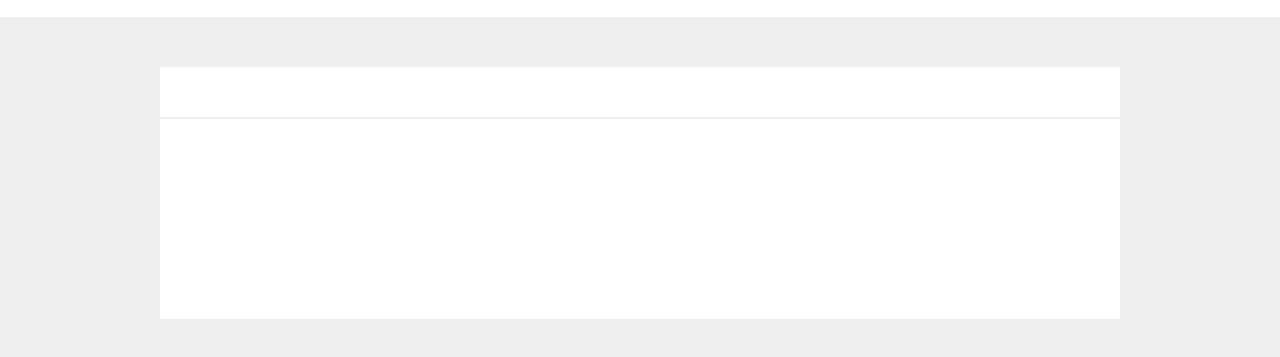
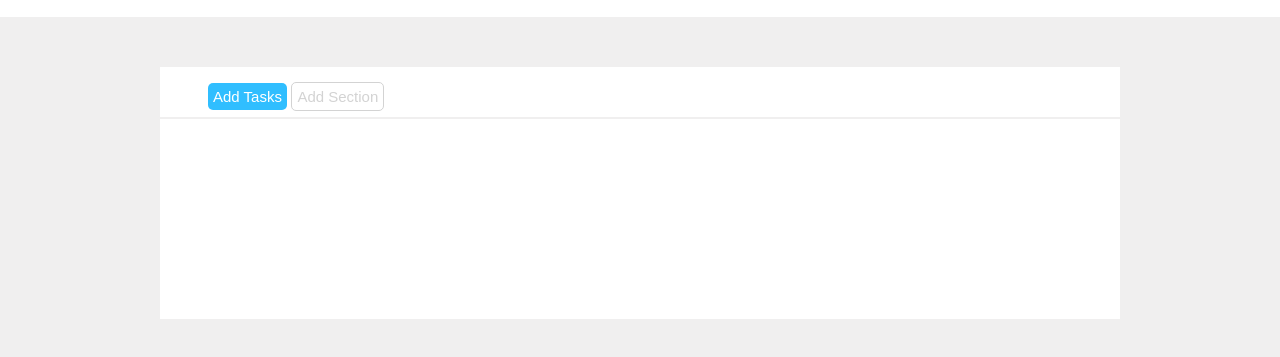
Before and after one commit to Crisano97/html-css-toboolist, a plain HTML site: page index.html in a window 1280 px wide. Shown: the part 83-440 px from the top of the page. Drawn offline with Linux system fonts and the light colour scheme.

Commit message:
toboolist

```diff
--- a/css/style.css
+++ b/css/style.css
@@ -7,6 +7,8 @@
 body {
     background-color: rgb(240, 239, 239);
 }
+
+/* header */
 
 .header {
     height: 100px;
@@ -30,15 +32,45 @@ body {
     font-weight: bolder;
 }
 
+/* main */
+
 .corp {
     width:75%;
     margin: 0 auto;
     margin-top: 50px;
 }
 
+
+
 .adds {
     height: 50px;
     background-color: white;
+}
+
+.container {
+    width:90%;
+    margin: 0 auto;
+    padding-top: 15px;
+}
+
+.button {
+    text-align: center;
+    font-size: 15px;
+    padding: 5px;
+    border-radius: 5px;
+}
+
+#add-tasks {
+    background-color: rgb(48, 190, 255);
+    color: white;
+    border: none;
+
+}
+
+#add-section {
+     color: lightgrey;
+     background-color: transparent;
+     border: 1px solid lightgray;
 }
 
 .list {
--- a/index.html
+++ b/index.html
@@ -23,6 +23,13 @@
     <div class="corp">
         <div class="adds">
 
+            <div class="container">
+
+                <button id="add-tasks" class="button">Add Tasks</button>
+                <button id="add-section" class="button">Add Section</button>
+
+            </div>
+
         </div>
 
         <div class="list">
```
